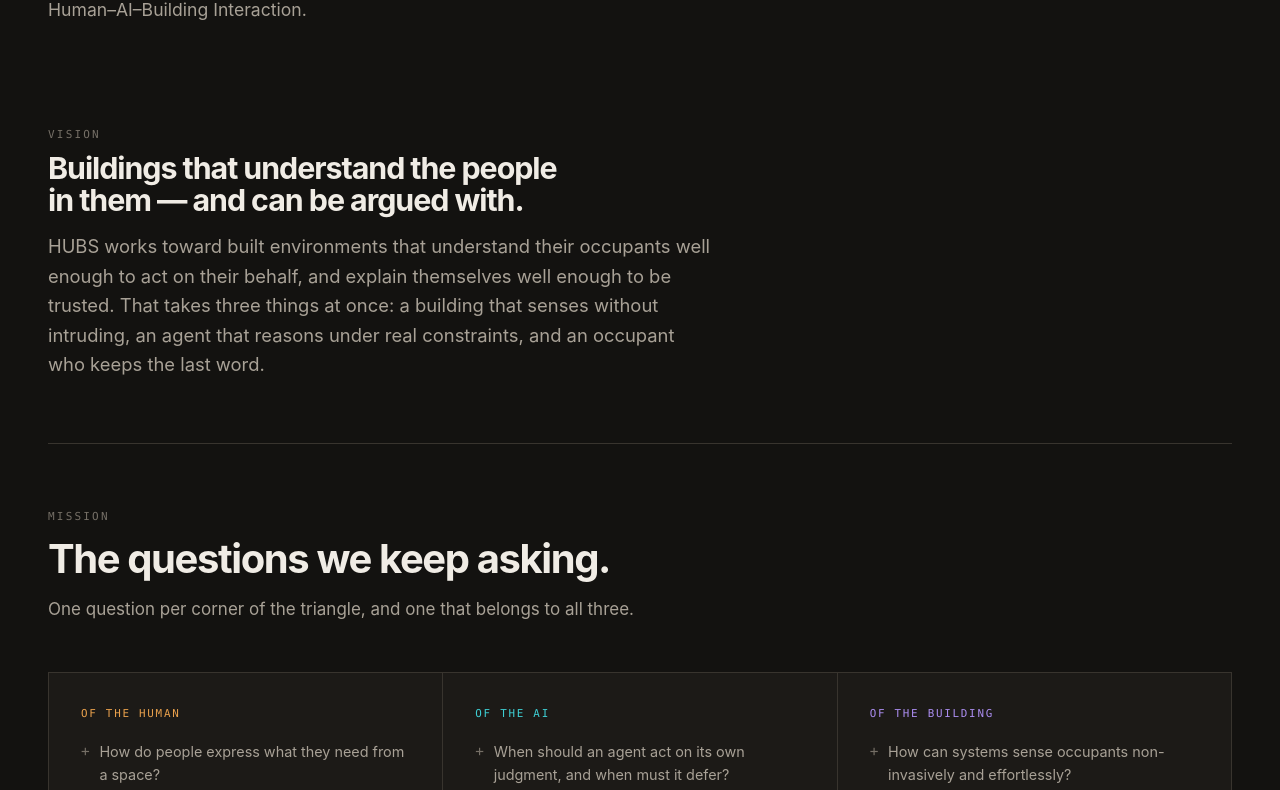
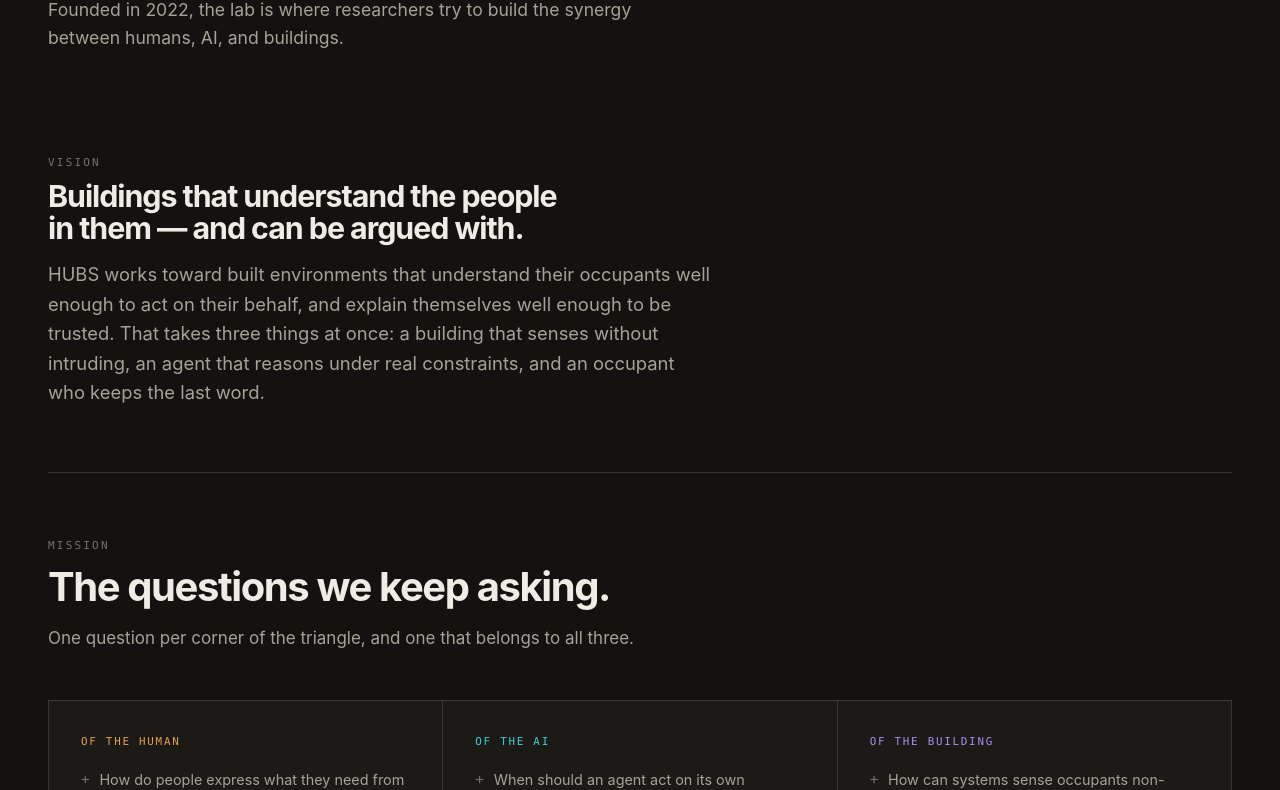
Before and after one commit to humanbuildingsynergy/humanbuildingsynergy.github.io, an Eleventy site: page src/about.njk in a window 1280 px wide. Shown: the part 243-1033 px from the top of the page. Built offline with nearby package versions, Linux system fonts and the light colour scheme; Eleventy itself is replaced by a stand-in of ours; files that its build step writes are made by us from their sources.

Commit message:
Add the About lede

```diff
--- a/src/about.njk
+++ b/src/about.njk
@@ -13,7 +13,10 @@ description: >-
     <span class="c-hu">HU</span>man <span class="c-bl">B</span>uilding
     <span class="c-ai">S</span>ynergy Laboratory
   </h1>
-  <p class="lede">{{ site.researchArea }}.</p>
+  <p class="lede">
+    Founded in 2022, the lab is where researchers try to build the synergy
+    between humans, AI, and buildings.
+  </p>
 </section>
 
 <section class="band band--tight wrap">
```
